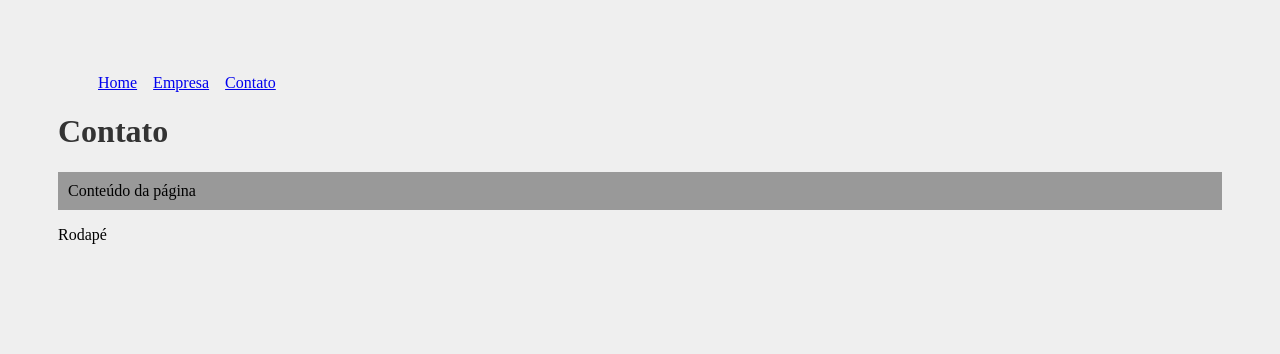
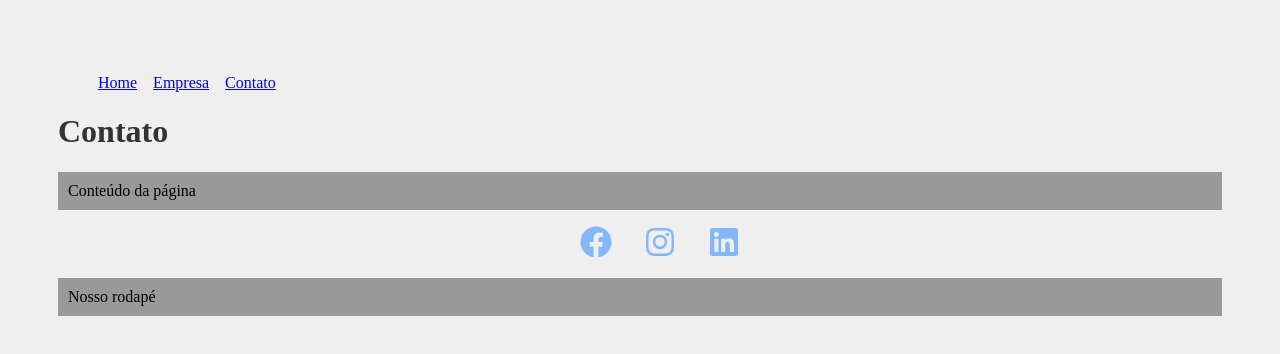
Before and after one commit to geneves97/appReact, a React (Create React App) app: page /contato in a window 1280 px wide. Shown: the top 354 px of the page. Built offline with nearby package versions, Linux system fonts and the light colour scheme.

Commit message:
feat: added the content of class 15 of the react course

```diff
--- a/package.json
+++ b/package.json
@@ -8,6 +8,7 @@
     "@testing-library/user-event": "^13.5.0",
     "react": "^17.0.2",
     "react-dom": "^17.0.2",
+    "react-icons": "^4.3.1",
     "react-router-dom": "^6.1.1",
     "react-scripts": "5.0.0",
     "web-vitals": "^2.1.2"
--- a/src/components/layout/Footer.js
+++ b/src/components/layout/Footer.js
@@ -1,6 +1,23 @@
+import styles from './Footer.module.css'
+import {FaFacebook,FaInstagram,FaLinkedin} from 'react-icons/fa'
+
 function Footer(){
   return(
-    <footer>Rodapé</footer>
+
+    <footer>
+      <ul className={styles.social_list}>
+        <li>
+          <FaFacebook />
+        </li>
+        <li>
+          <FaInstagram />
+        </li>
+        <li>
+          <FaLinkedin />
+        </li>
+      </ul>
+      <p>Nosso rodapé</p>
+    </footer>
   )
 }
 
--- /dev/null
+++ b/src/components/layout/Footer.module.css
@@ -0,0 +1,16 @@
+.social_list{
+  display: flex;
+  justify-content: center;
+  align-items: center;
+  list-style: none;
+}
+
+.social_list li{
+  margin: 0 1em;
+}
+
+.social_list svg{
+  font-size: 2em;
+  cursor: pointer;
+  color: rgb(132, 183, 250)
+}
```
Also changed, not shown: 1 other file (tests, documents, lock files or other folders).
